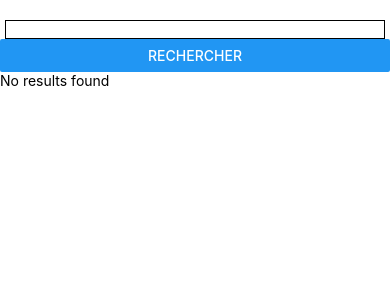
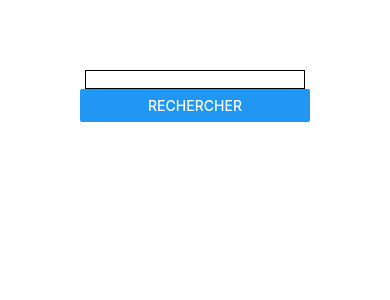
Before and after one commit to D-Seonay/AppPictures, a React Native app: screen / in a window 390 px wide. Shown: the top 300 px of the page. Built offline with nearby package versions, Linux system fonts and the light colour scheme.

Commit message:
Refactor code to use Pixabay API and display images in a FlatList

```diff
--- a/App.js
+++ b/App.js
@@ -1,32 +1,37 @@
 
 import React, { useState } from 'react';
-import { View, Text } from 'react-native';
+import { StyleSheet, Text, View, TextInput, Button, FlatList, Image } from 'react-native';
 import Search from './components/Search';
 import ImageItem from './components/ImageItem';
-import GetPictures  from './components/pixabay';
+import GetPictures from './components/Pixabay';
+
 
 export default function App() {
-  const [results, setResults] = useState([]);
+  const [images, setImages] = useState([]);
 
-  const handleSearch = async (query) => {
-    const data = await GetPictures(query);
-    setResults(data.hits);
-  };
-
-  const renderResults = () => {
-    return results.map((result) => (
-      <ImageItem key={result.id} image={result} />
-    ));
+  const searchImages = async (searchTerm) => {
+    const results = await GetPictures.searchImages(searchTerm);
+    setImages(results);
   };
 
   return (
-    <View>
-      <Search onSearch={handleSearch} />
-      {results.length > 0 ? (
-        renderResults()
-      ) : (
-        <Text>No results found</Text>
-      )}
+    <View style={styles.container}>
+      <Search onSearch={searchImages} />
+      <FlatList
+        data={images}
+        keyExtractor={(item) => item.id.toString()}
+        renderItem={({ item }) => <ImageItem image={item} />}
+      />
     </View>
   );
 }
+
+const styles = StyleSheet.create({
+  container: {
+    flex: 1,
+    backgroundColor: '#fff',
+    alignItems: 'center',
+    justifyContent: 'center',
+    marginTop: 50,
+  },
+});
--- a/components/Search.js
+++ b/components/Search.js
@@ -1,8 +1,9 @@
 // ./components/Search.js
 import React, { useState } from 'react';
-import { StyleSheet, View, TextInput, Button, FlatList, Text} from 'react-native';
-import Imageitem from './ImageItem';
-import GetPictures from './pixabay';
+import { StyleSheet, View, TextInput, Button, FlatList } from 'react-native';
+import ImageItem from './ImageItem';
+import getPictures from './Pixabay';
+
 export default function Search() {
     const [motrecherche, setMotrecherche] = useState();
     const [data_img, setData_img] = useState();
@@ -17,7 +18,7 @@ export default function Search() {
     <Button
     title="Rechercher"
     onPress={() => {
- GetPictures(motrecherche).then((rep) => {
+    getPictures(motrecherche).then((rep) => {
     setData_img(rep.hits);
     });
     }}
```
Lines whose indentation alone changed are shown as unchanged.
